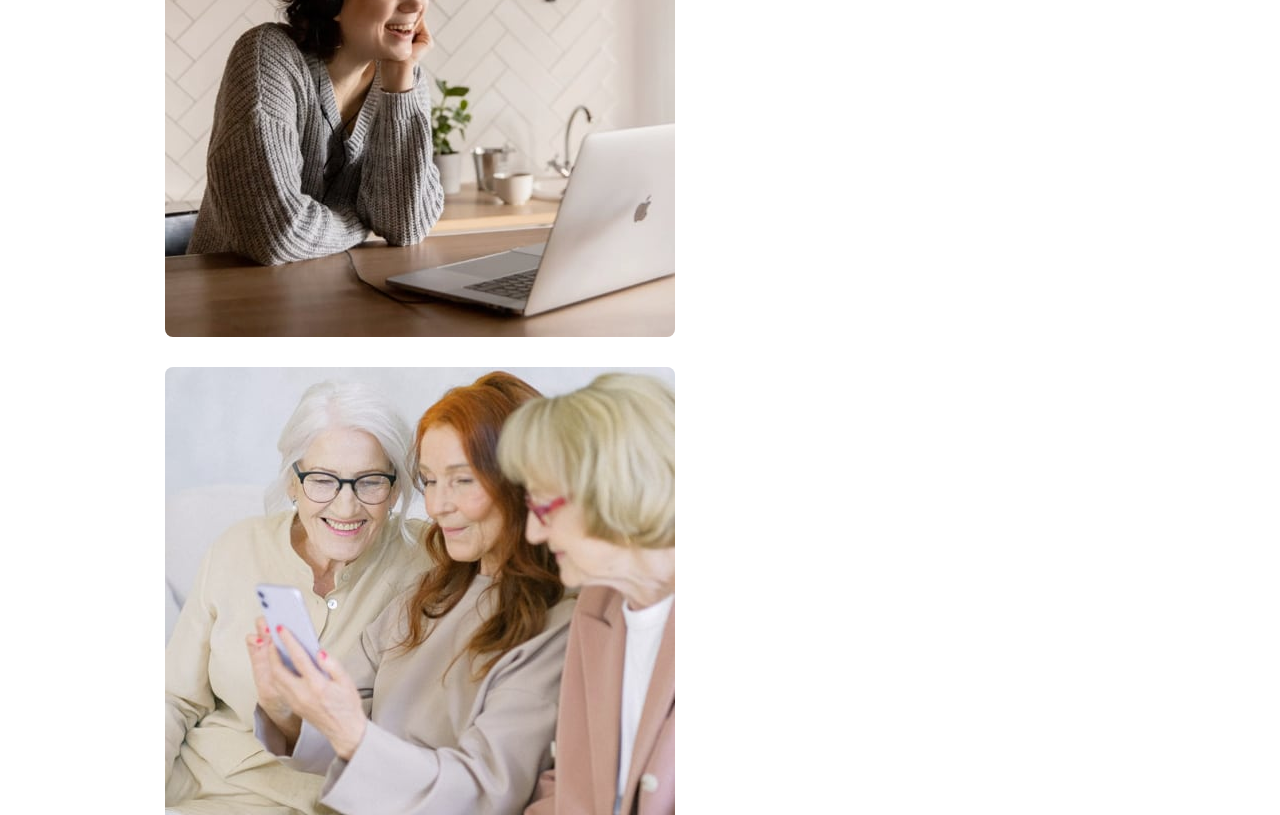
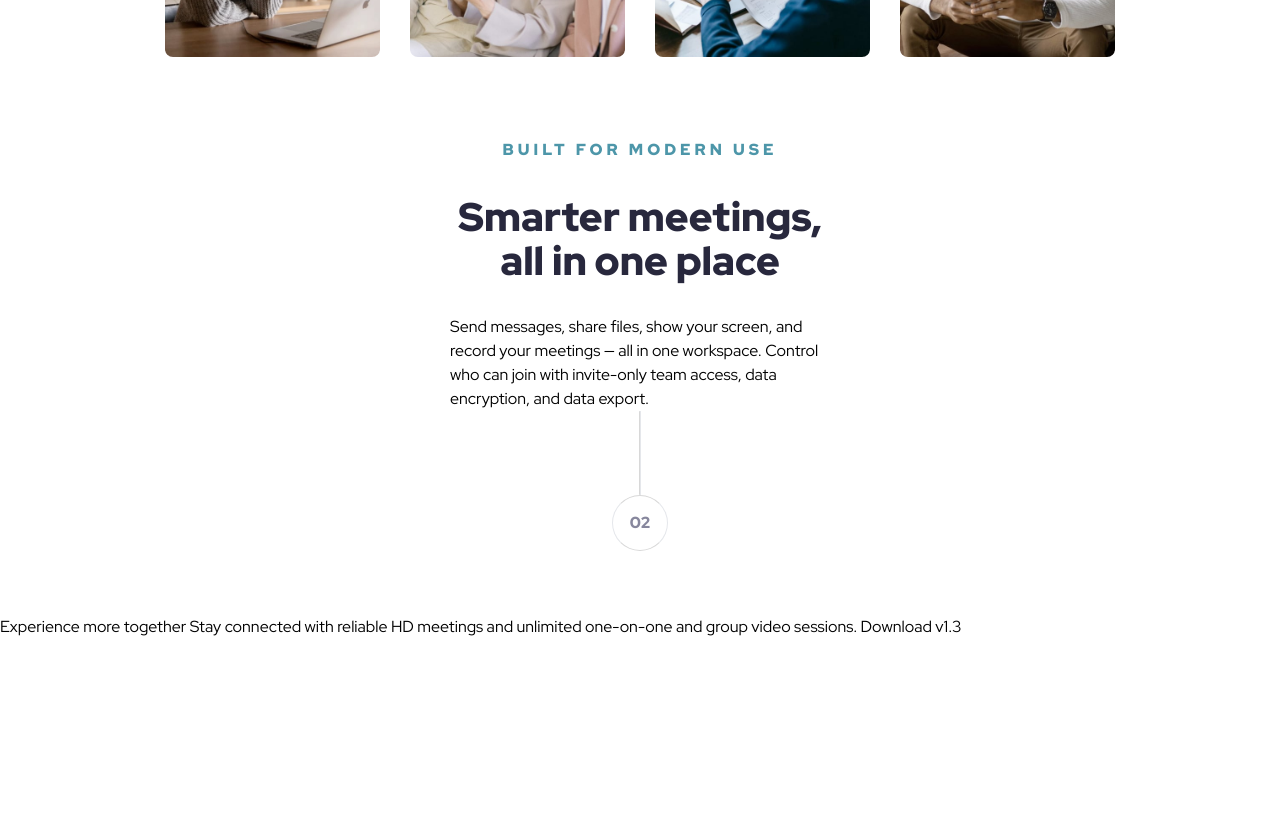
Before and after one commit to flaviare1s/meet-landing-page, a React (Vite) app: page / in a window 1280 px wide. Shown: the part 1220-2035 px from the top of the page. After the commit the page ends 1859 px from the top, so only its background shows below. Built offline with nearby package versions, Linux system fonts and the light colour scheme.

Commit message:
Working on components

```diff
--- a/src/App.jsx
+++ b/src/App.jsx
@@ -5,6 +5,7 @@ import { HeroImagesRight } from './components/HeroImagesComponents/HeroImagesRig
 import { LogoComponent } from './components/LogoComponent/Logo.Component'
 import { NumberComponent } from './components/NumberComponent/NumberComponent'
 import { PhotosComponent } from './components/PhotosComponent/PhotosComponent'
+import { ProductFeaturesComponent } from './components/ProductFeaturesComponent/ProductFeaturesComponent'
 
 export function App() {
 
@@ -19,25 +20,19 @@ export function App() {
         <div className='col-span-2 flex justify-center'>< HeroComponent /></div>
       </div>
       <div>
-        < NumberComponent />
+        < NumberComponent number={'01'} />
       </div>
       <div>
         < PhotosComponent />
       </div>
+      <div>
+        < ProductFeaturesComponent />
+      </div>
+      <div>
+        < NumberComponent number={'02'} />
+      </div>
 
 
-
-
-
-
-      Built for modern use
-
-      Smarter meetings, all in one place
-
-      Send messages, share files, show your screen, and record your meetings — all in one
-      workspace. Control who can join with invite-only team access, data encryption, and data export.
-
-      02
       Experience more together
       Stay connected with reliable HD meetings and unlimited one-on-one and group video sessions.
 
--- a/src/components/NumberComponent/NumberComponent.jsx
+++ b/src/components/NumberComponent/NumberComponent.jsx
@@ -1,9 +1,9 @@
-export const NumberComponent = () => {
+export const NumberComponent = ({number}) => {
   return (
     <div className="flex flex-col justify-center items-center m-auto">
         <div className="h-[84px] border border-l-light_grey"/>
         <div className="h-14 w-14 border border-y-light_grey rounded-full flex justify-center items-center mb-16">
-            <p>01</p>
+            <p className="text-grey font-black text-base leading-[26px]">{number}</p>
         </div>
     </div>
   )
--- a/src/components/PhotosComponent/PhotosComponent.jsx
+++ b/src/components/PhotosComponent/PhotosComponent.jsx
@@ -5,7 +5,7 @@ import photo4 from '../../assets/desktop/image-man-texting.jpg'
 
 export const PhotosComponent = () => {
   return (
-    <div className="grid grid-cols-2 md:grid-cols-1 px-6 gap-6 mb-16 md:mb-12 md:px-10 md:gap-[11px] xl:px-[165px] xl:gap-[30px] xl:mb-20">
+    <div className="grid grid-cols-2 md:grid-cols-4 px-6 gap-6 mb-16 md:mb-12 md:px-10 md:gap-[11px] xl:px-[165px] xl:gap-[30px] xl:mb-20">
         <img className="rounded-lg" src={ photo1 } alt="People using Meet" />
         <img className="rounded-lg" src={ photo2 } alt="People using Meet" />
         <img className="rounded-lg" src={ photo3 } alt="People using Meet" />
--- /dev/null
+++ b/src/components/ProductFeaturesComponent/ProductFeaturesComponent.jsx
@@ -0,0 +1,12 @@
+export const ProductFeaturesComponent = () => {
+  return (
+    <div className="px-6 md:px-[98px] xl:px-[450px]">
+        <h3 className="uppercase text-green font-black text-center leading-[26px] tracking-[4px] mb-6 md:mb-8">Built for modern use</h3>
+        <h2 className="mb-8 text-dark font-black text-center text-[32px] leading-[36px] md:text-[40px] md:leading-[44px]">Smarter meetings, all in one place</h2>
+        <p>
+            Send messages, share files, show your screen, and record your meetings — all in one
+            workspace. Control who can join with invite-only team access, data encryption, and data export.
+        </p>
+    </div>
+  )
+}
```
